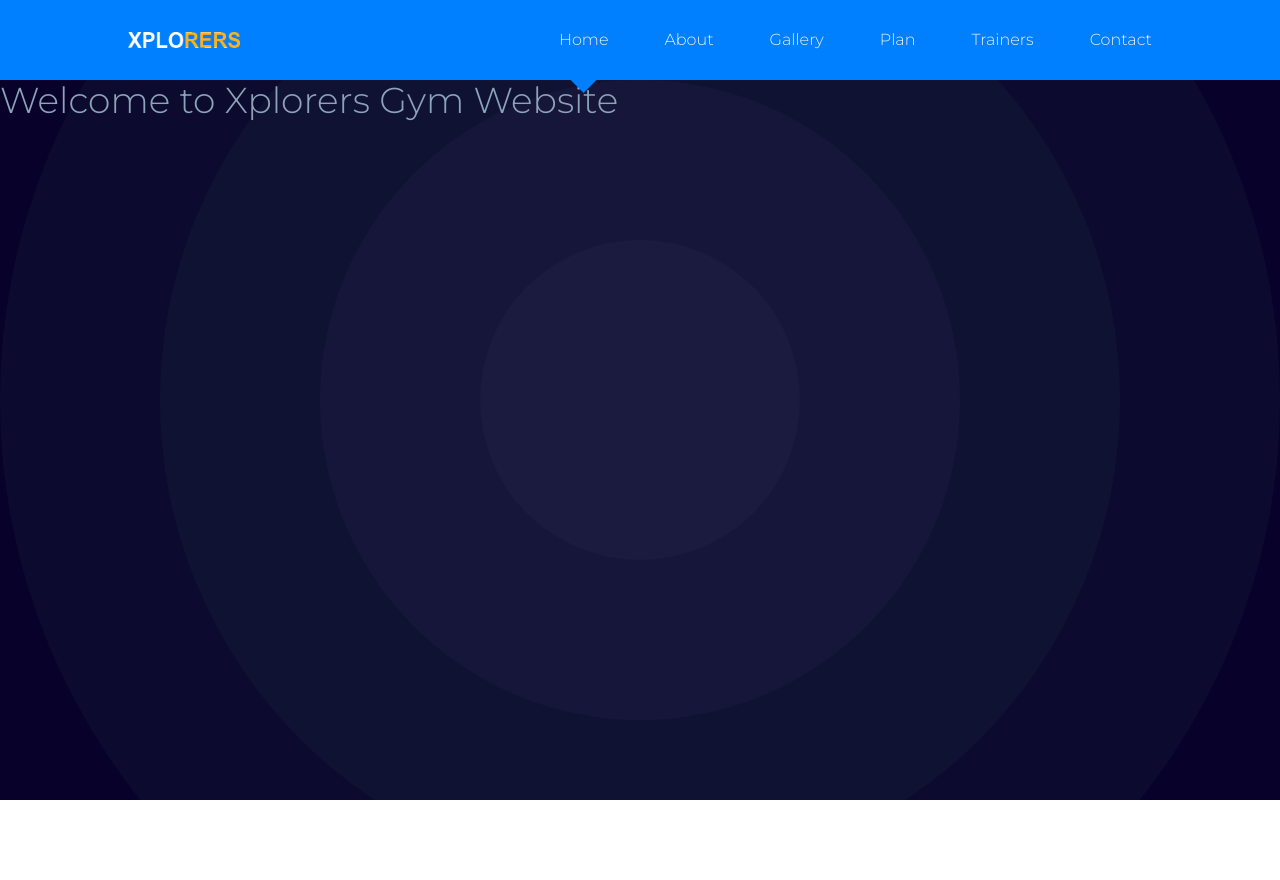
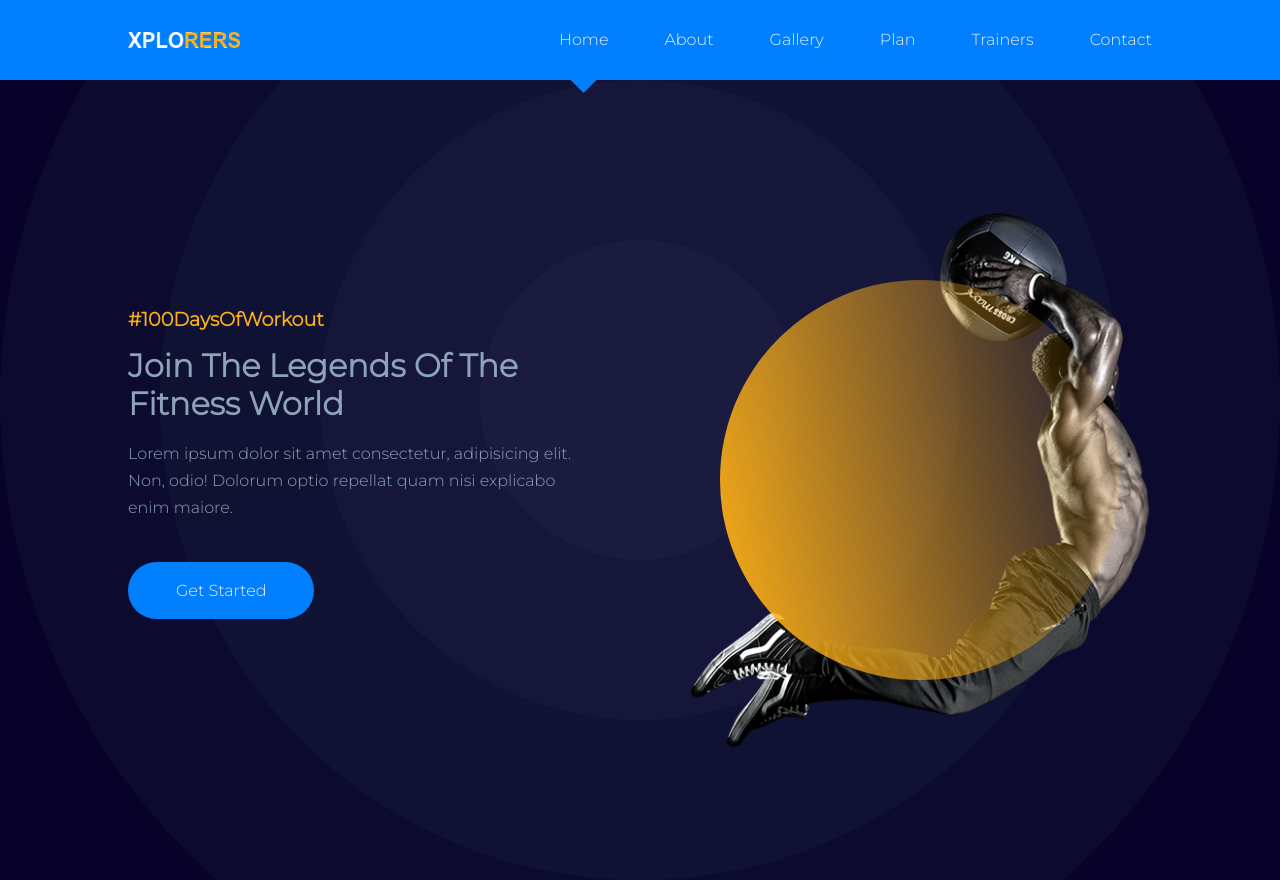
Before and after one commit to Noble-247/xplorers-gym, a Next.js app: page / in a window 1280 px wide. Before the commit the page ends 800 px from the top, so only its background shows below. Built offline with nearby package versions, Linux system fonts and the light colour scheme.

Commit message:
Finished building the main header component

```diff
--- /dev/null
+++ b/app/components/MainHeader.tsx
@@ -0,0 +1,38 @@
+import Image from "next/image";
+import Link from "next/link";
+
+export default function MainHeader() {
+  return (
+    <header className='mt-0 pt-48 pr-0 pb-0 ps-0 h-screen lg:h-[fit-content] lg:px-0 xl:w-screen xl:h-screen xl:py-0 xl:grid xl:place-items-center'>
+      <div className='website_container grid grid-cols-[1fr] lg:gap-0 lg:grid-cols-[1fr_1fr] xl:h-full xl:items-center xl:gap-24'>
+        <div className='mt-[-3rem]'>
+          <h4 className='text-sm-heading-4 lg:text-lg-heading-4 xl:text-xl-heading-4 text-secondary font-medium mb-[1rem]'>
+            #100DaysOfWorkout
+          </h4>
+          <h1 className='text-sm-heading-1 lg:text-lg-heading-1 xl:text-xl-heading-1'>
+            Join The Legends Of The Fitness World
+          </h1>
+          <p className='mt-[1rem] mx-0 mb-[3.5rem]'>
+            Lorem ipsum dolor sit amet consectetur, adipisicing elit. Non, odio!
+            Dolorum optio repellat quam nisi explicabo enim maiore.
+          </p>
+          <Link href={"/plans"} className='btn lg'>
+            Get Started
+          </Link>
+        </div>
+
+        <div className='grid place-items-center relative '>
+          <div className='hidden lg:block lg:w-[16rem] h-[16rem] lg:bg-[linear-gradient(75deg,_#ffb116,_transparent)] lg:rounded-full lg:absolute lg:transition-all lg:hover:blur-[10px] xl:w-[25rem] xl:h-[25rem]'></div>
+          <div className='hidden lg:block'>
+            <Image
+              src={"/img/main_header.png"}
+              alt='Header'
+              width={478}
+              height={553}
+            />
+          </div>
+        </div>
+      </div>
+    </header>
+  );
+}
--- a/app/globals.css
+++ b/app/globals.css
@@ -61,4 +61,5 @@
 
 /***** End custom colors for tailwindCSS Project *****/
 
-/* Classes for the bar*/
+.testing {
+}
--- a/app/layout.tsx
+++ b/app/layout.tsx
@@ -23,7 +23,7 @@ export default function RootLayout({
   return (
     <html lang='en'>
       <body
-        className={`${montserrat_init.variable} montserrat text-gray-300 bg-cover bg-center h-screen bg-bulls-eye text-base/[1.7]`}
+        className={`${montserrat_init.variable} montserrat text-gray-300 bg-cover bg-center h-screen bg-bulls-eye text-base/[1.7] overflow-x-hidden`}
       >
         <NavBar />
         {children}
--- a/app/page.tsx
+++ b/app/page.tsx
@@ -1,7 +1,9 @@
+import MainHeader from "./components/MainHeader";
+
 export default function Home() {
   return (
     <main>
-      <h2 className='text-4xl'>Welcome to Xplorers Gym Website</h2>
+      <MainHeader />
     </main>
   );
 }
--- a/tailwind.config.ts
+++ b/tailwind.config.ts
@@ -23,110 +23,110 @@ const config: Config = {
         "bulls-eye": "url('/img/bullseye-gradient.svg')",
       },
       fontSize: {
-        "heading-1": [
-          "3rem",
+        "xl-heading-1": [
+          "2rem",
           {
-            lineHeight: "1.2rem",
+            lineHeight: "1.2",
             fontWeight: "700",
           },
         ],
-        "heading-2": [
-          "2rem",
+        "xl-heading-2": [
+          "1.6rem",
           {
-            lineHeight: "1.2rem",
+            lineHeight: "1.2",
             fontWeight: "700",
           },
         ],
-        "heading-3": [
-          "1.7rem",
+        "xl-heading-3": [
+          "1.4rem",
           {
-            lineHeight: "1.2rem",
+            lineHeight: "1.2",
             fontWeight: "700",
           },
         ],
-        "heading-4": [
-          "1.5rem",
+        "xl-heading-4": [
+          "1.2rem",
           {
-            lineHeight: "1.2rem",
+            lineHeight: "1.2",
             fontWeight: "700",
           },
         ],
-        "heading-5": [
-          "1.2rem",
+        "xl-heading-5": [
+          "1.1rem",
           {
-            lineHeight: "1.2rem",
+            lineHeight: "1.2",
             fontWeight: "700",
           },
         ],
         // medium screen headings
-        "medium-heading-1": [
+        "lg-heading-1": [
           "2.2rem",
           {
-            lineHeight: "1.2rem",
+            lineHeight: "1.3",
             fontWeight: "700",
           },
         ],
-        "medium-heading-2": [
+        "lg-heading-2": [
           "2rem",
           {
-            lineHeight: "1.2rem",
+            lineHeight: "1.2",
             fontWeight: "700",
           },
         ],
-        "medium-heading-3": [
+        "lg-heading-3": [
           "1.7rem",
           {
-            lineHeight: "1.2rem",
+            lineHeight: "1.2",
             fontWeight: "700",
           },
         ],
-        "medium-heading-4": [
+        "lg-heading-4": [
           "1.4rem",
           {
-            lineHeight: "1.2rem",
+            lineHeight: "1.2",
             fontWeight: "700",
           },
         ],
-        "medium-heading-5": [
+        "lg-heading-5": [
           "1.2rem",
           {
-            lineHeight: "1.2rem",
+            lineHeight: "1.2",
             fontWeight: "700",
           },
         ],
         // small screen headings
-        "small-heading-1": [
-          "2rem",
+        "sm-heading-1": [
+          "1.7rem",
           {
-            lineHeight: "1.2rem",
+            lineHeight: "1.2",
             fontWeight: "700",
           },
         ],
-        "small-heading-2": [
-          "1.7rem",
+        "sm-heading-2": [
+          "1.5rem",
           {
-            lineHeight: "1.2rem",
+            lineHeight: "1.2",
             fontWeight: "700",
           },
         ],
-        "small-heading-3": [
-          "1.5rem",
+        "sm-heading-3": [
+          "1.3rem",
           {
-            lineHeight: "1.2rem",
+            lineHeight: "1.2",
             fontWeight: "700",
           },
         ],
-        "small-heading-4": [
-          "1.3rem",
+        "sm-heading-4": [
+          "1.2rem",
           {
-            lineHeight: "1.2rem",
+            lineHeight: "1.2",
             fontWeight: "700",
           },
         ],
-        "small-heading-5": [
+        "sm-heading-5": [
           "1.1rem",
           {
-            lineHeight: "1.2rem",
+            lineHeight: "1.2",
             fontWeight: "700",
           },
         ],
```
